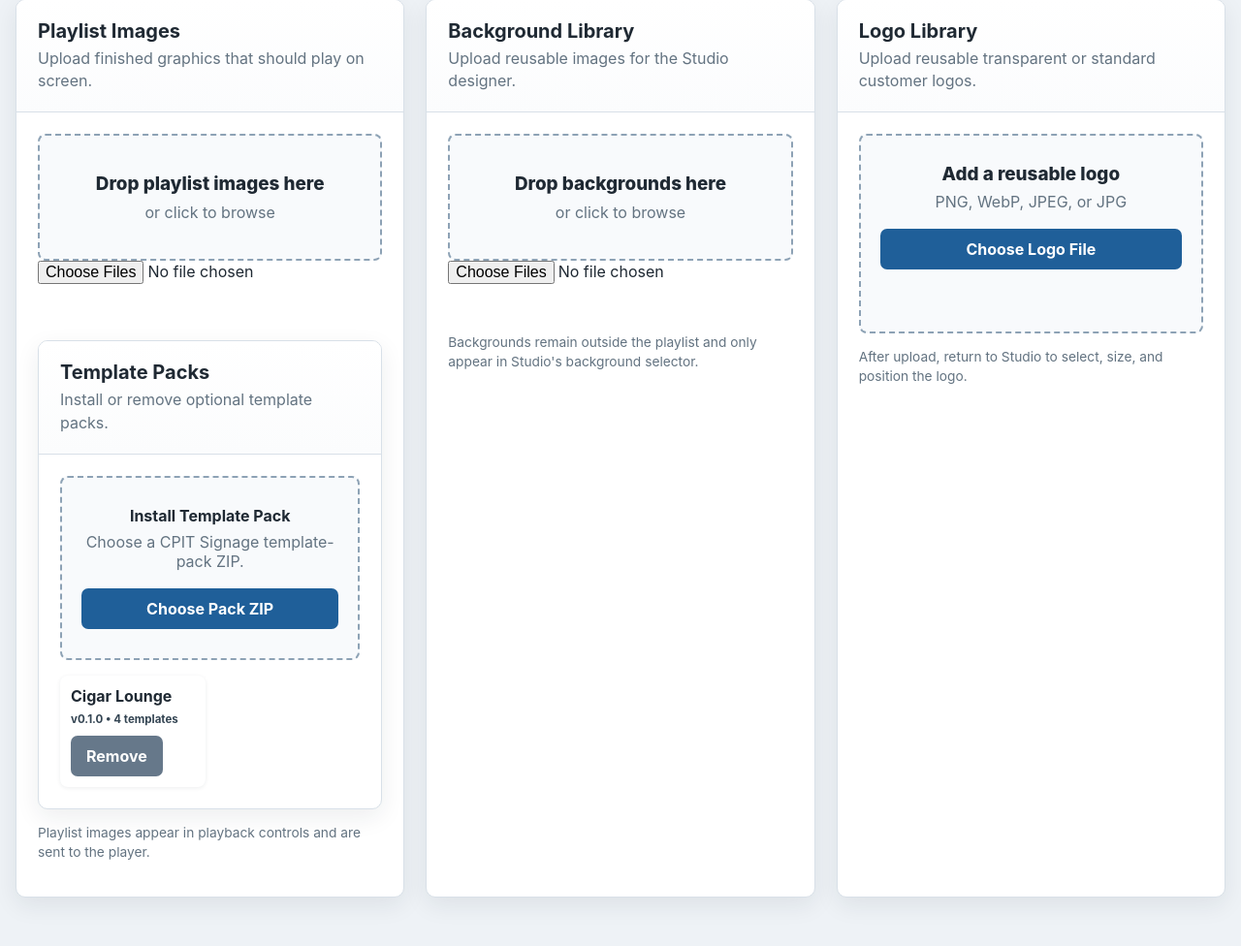
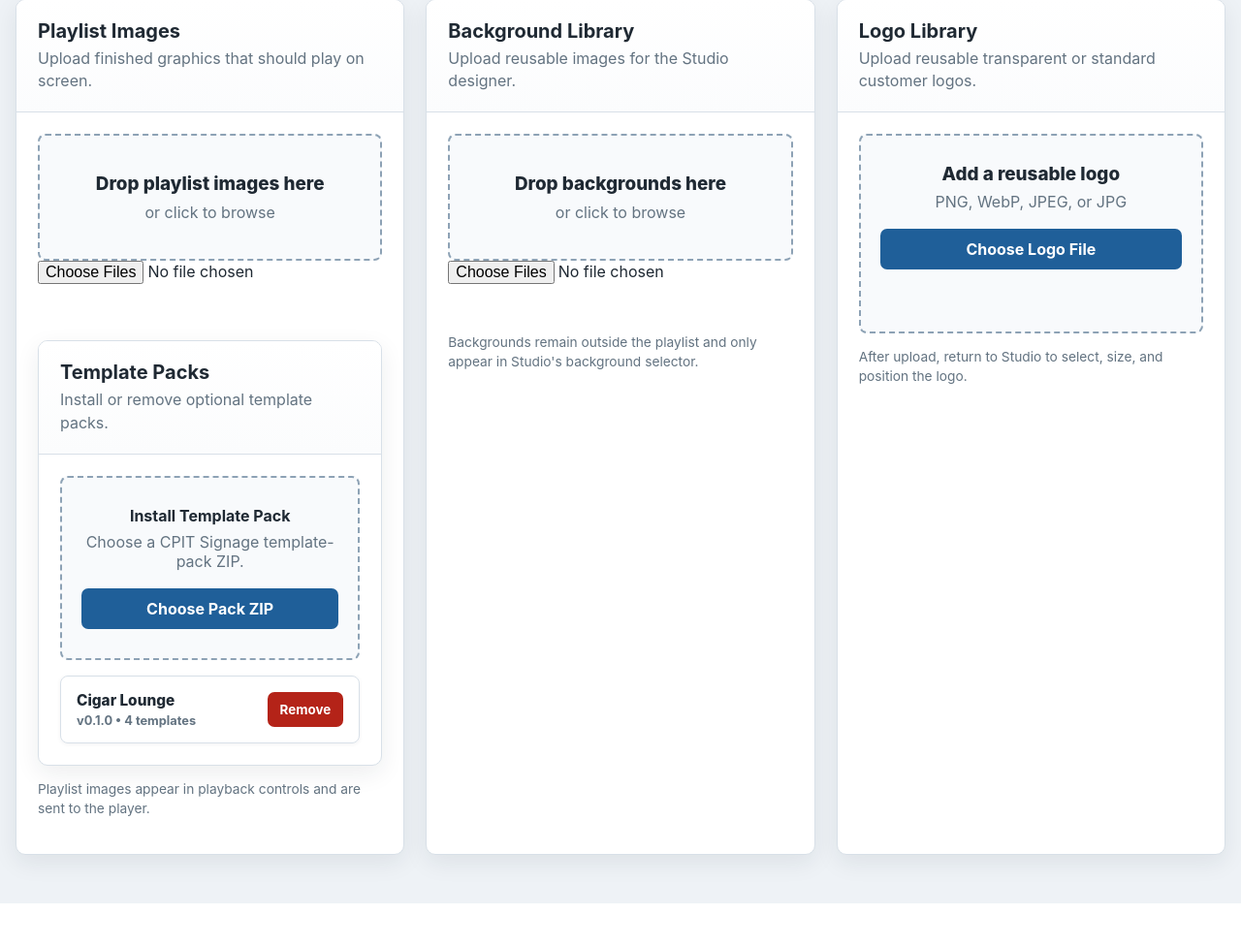
Before and after one commit to jimmysmith-dot/cpit-signage, a Flask app: template app/templates/admin.html in a window 1280 px wide, after a click that opens the changed part. Shown: the part 408-1384 px from the top of the page at 97% size. After the commit the page ends 1340 px from the top, so only its background shows below. Run offline with Flask 3, Linux system fonts and the light colour scheme; the template is opened without the code that fills it: most values are stand-ins (such as "Sample title", 1, 10 or a date in 2020); data that the repository does not hold is empty; parts of the project's set-up code (start-up, migrations or seed data) failed here and were passed over.

Commit message:
Polish template pack manager interface

```diff
--- a/app/templates/admin.html
+++ b/app/templates/admin.html
@@ -123,6 +123,15 @@
         .logo-delete-button { position: absolute; top: 5px; right: 5px; min-width: 26px; min-height: 26px; padding: 2px 7px; border-radius: 999px; background: rgba(180,35,24,.92); font-size: .8rem; line-height: 1; }
         .logo-delete-button:hover { background: var(--danger-hover); }
         .logo-gallery-empty { grid-column: 1 / -1; padding: 20px 12px; border: 1px dashed #aeb9c4; border-radius: 7px; color: var(--muted); text-align: center; }
+        .template-pack-list { display: grid; gap: 10px; margin-top: 14px; }
+        .template-pack-card { display: flex; align-items: center; justify-content: space-between; gap: 18px; width: 100%; padding: 15px 16px; border: 1px solid #d8e0e8; border-radius: 8px; background: #fff; box-shadow: 0 1px 4px rgba(31,41,51,.06); }
+        .template-pack-card:hover { border-color: #b8c9d8; background: #fbfdff; }
+        .template-pack-info { min-width: 0; }
+        .template-pack-name { display: block; color: var(--text); font-size: .96rem; font-weight: 850; line-height: 1.25; }
+        .template-pack-details { display: block; margin-top: 4px; color: var(--muted); font-size: .8rem; font-weight: 700; }
+        .template-pack-remove { flex: 0 0 auto; min-height: 36px; padding: 7px 13px; background: var(--danger); font-size: .84rem; }
+        .template-pack-remove:hover { background: var(--danger-hover); }
+        @media (max-width: 520px) { .template-pack-card { align-items: stretch; flex-direction: column; } .template-pack-remove { width: 100%; } }
         .logo-controls { display: grid; grid-template-columns: repeat(2,minmax(0,1fr)); gap: 14px; margin-top: 15px; }
         .range-control { display: grid; grid-template-columns: 1fr 72px; gap: 10px; align-items: center; }
         .range-control input[type="range"] { width: 100%; }
@@ -638,7 +647,7 @@
             <button type="button" id="template-pack-install-button">Choose Pack ZIP</button>
             <p id="template-pack-status" class="upload-status" aria-live="polite"></p>
         </div>
-        <div id="template-pack-list" class="logo-gallery" style="margin-top:16px;"></div>
+        <div id="template-pack-list" class="template-pack-list" style="margin-top:16px;"></div>
     </div>
 </section>
 
```
Also changed, not shown: app/static/js/admin.js (+40 -11 lines).
